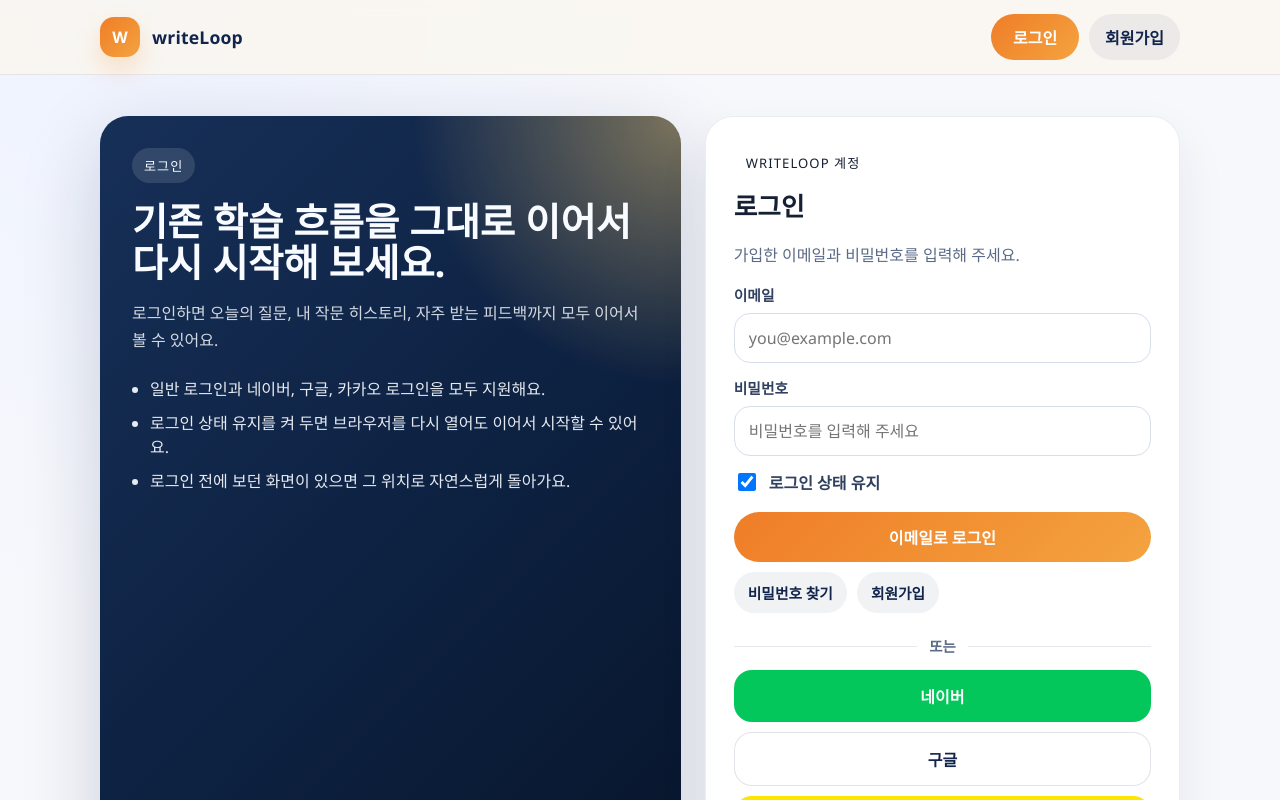
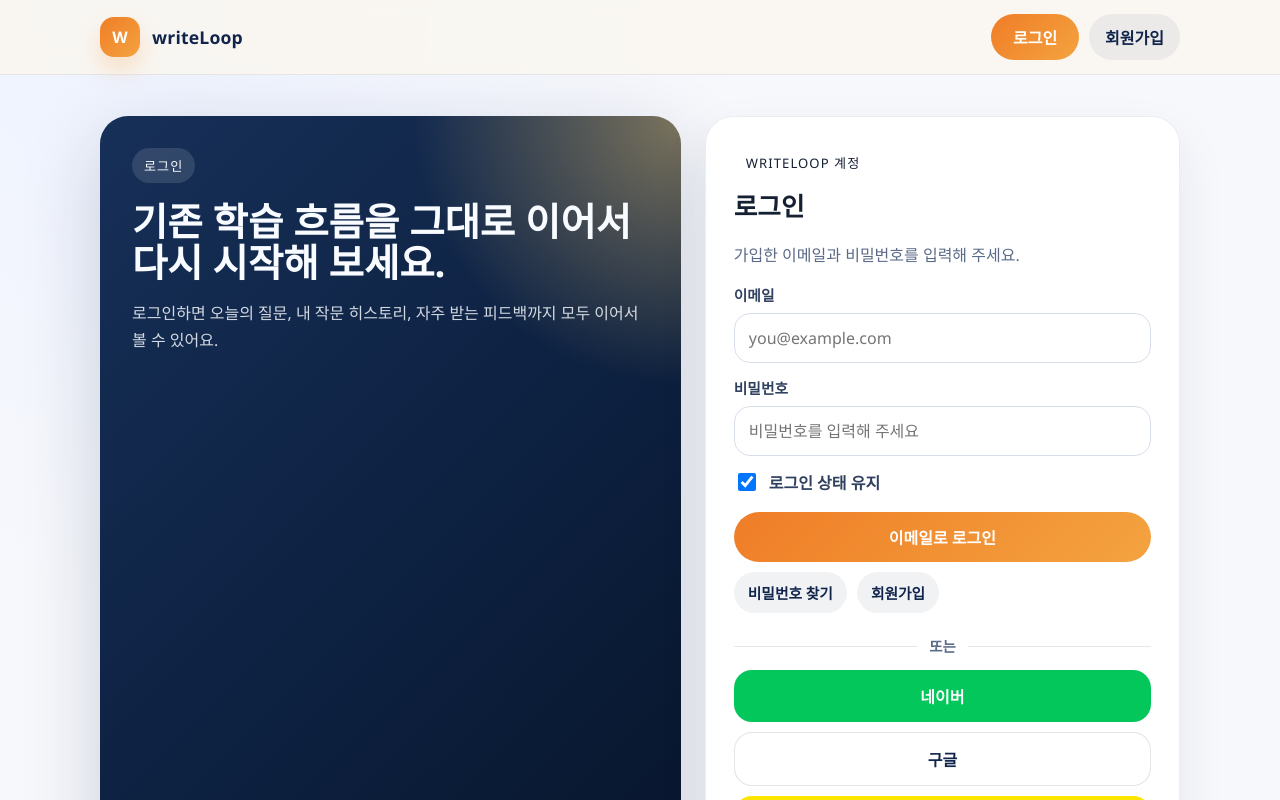
Before and after one commit to gyugyu1/writeLoop, a Next.js app in the folder apps/frontend/: page /login in a window 1280 px wide. Shown: the top 800 px of the page. Built offline with nearby package versions, Linux system fonts and the light colour scheme; no server answers.

Commit message:
feat: 로그인 페이지에서 불필요한 설명 제거

```diff
--- a/apps/frontend/components/login-page-client.tsx
+++ b/apps/frontend/components/login-page-client.tsx
@@ -121,11 +121,6 @@ export function LoginPageClient() {
           <p>
             로그인하면 오늘의 질문, 내 작문 히스토리, 자주 받는 피드백까지 모두 이어서 볼 수 있어요.
           </p>
-          <ul className={styles.points}>
-            <li>일반 로그인과 네이버, 구글, 카카오 로그인을 모두 지원해요.</li>
-            <li>로그인 상태 유지를 켜 두면 브라우저를 다시 열어도 이어서 시작할 수 있어요.</li>
-            <li>로그인 전에 보던 화면이 있으면 그 위치로 자연스럽게 돌아가요.</li>
-          </ul>
         </div>
 
         <section className={styles.card}>
```
